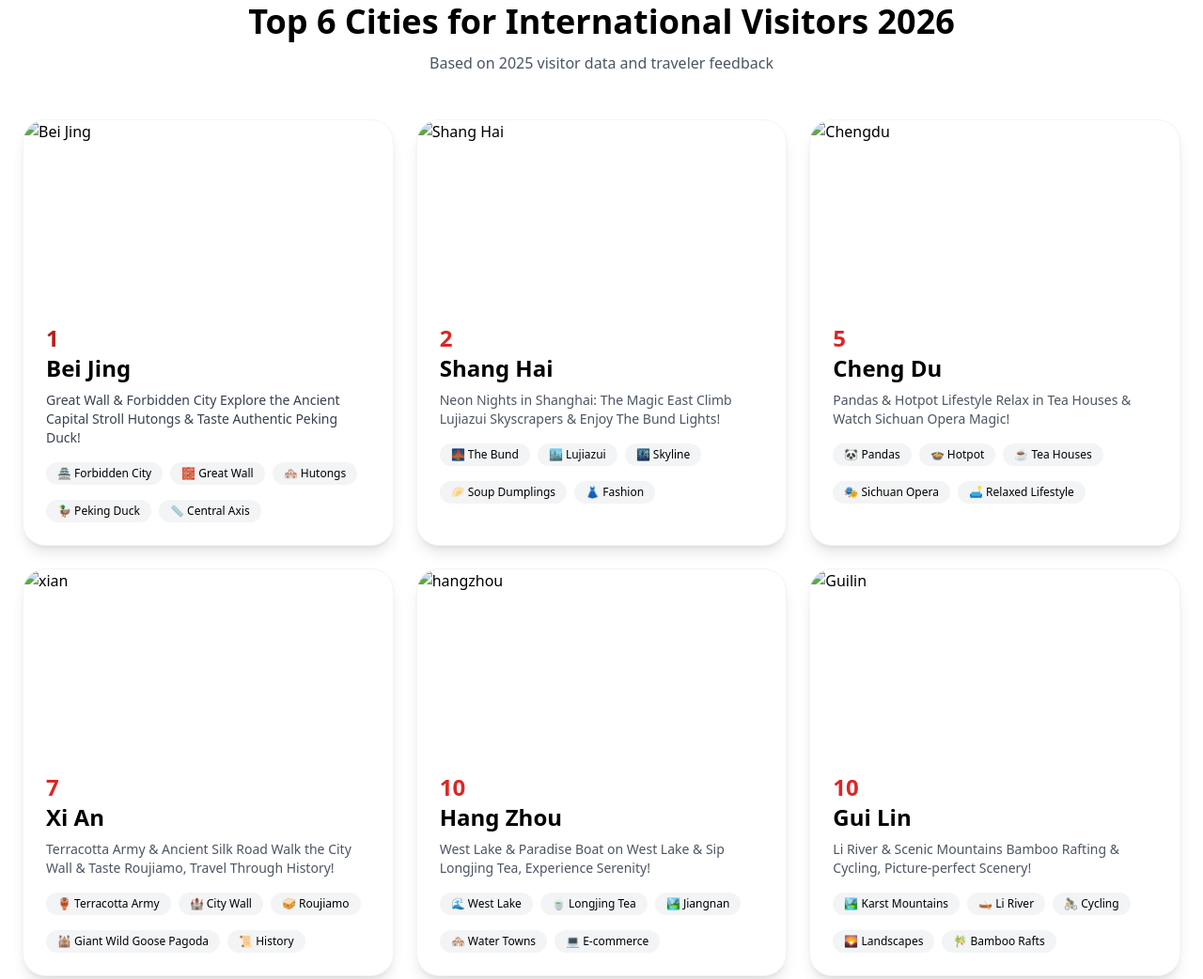
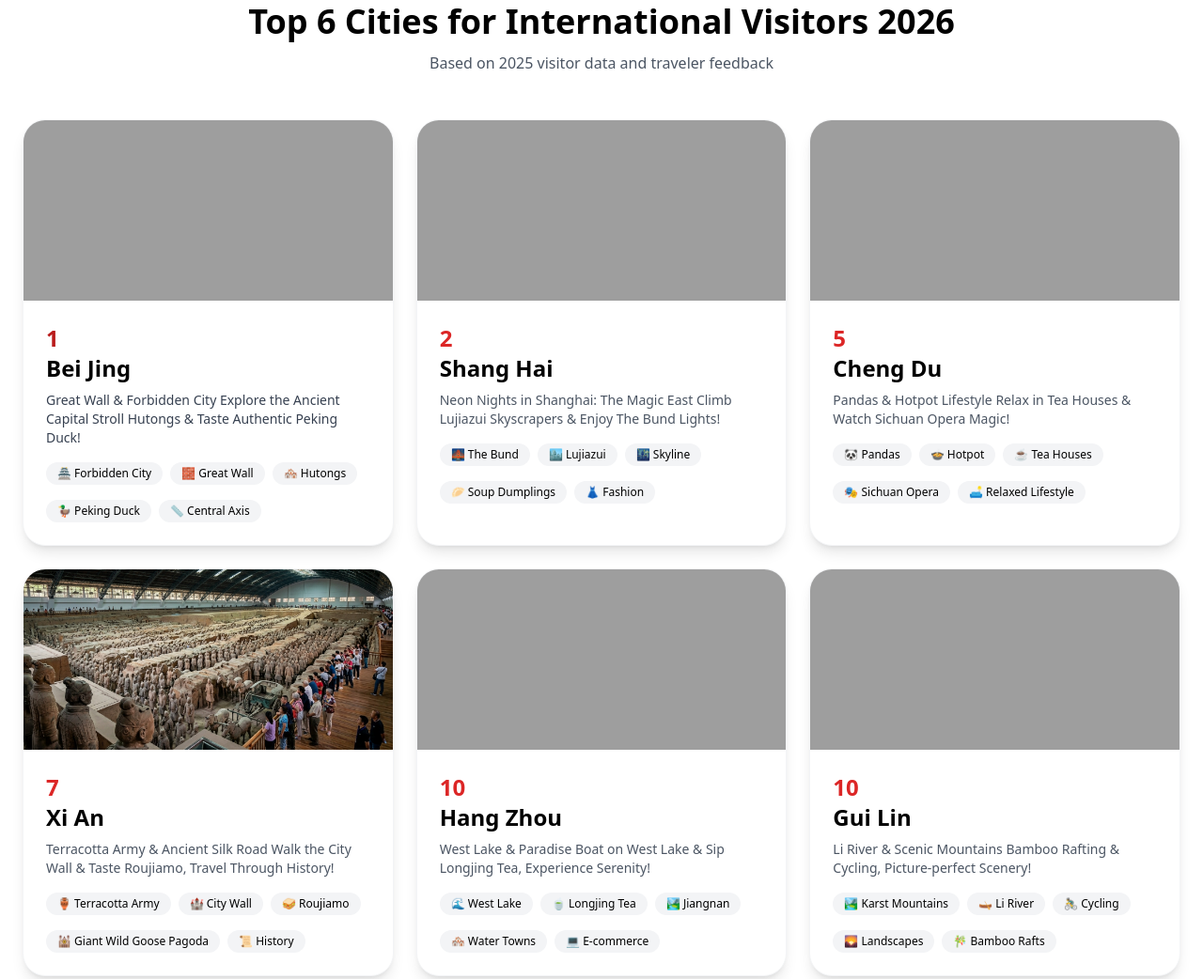
Before and after one commit to loyal2shrin/travelapp, a plain HTML site: page index.html in a window 1280 px wide. Shown: the part 937-1979 px from the top of the page at 94% size. Drawn offline with nearby package versions, Linux system fonts and the light colour scheme; the site is published under a folder, as on GitHub Pages, so addresses that start at the root find nothing.

Commit message:
Update index.html

```diff
--- a/index.html
+++ b/index.html
@@ -108,7 +108,7 @@
             <div class="grid grid-cols-1 md:grid-cols-2 lg:grid-cols-3 gap-6">
                 <!-- City 1 -->
                 <div class="bg-white rounded-3xl overflow-hidden shadow-lg card-hover border border-gray-100">
-                    <img src="../img/beijing.png" class="w-full h-48 object-cover" alt="Bei Jing">
+                    <img src="img/beijing.png" class="w-full h-48 object-cover" alt="Bei Jing">
                     <div class="p-6">
                         <div class="flex justify-between items-start">
                             <div>
@@ -133,7 +133,7 @@
 
                 <!-- City 2 -->
                 <div class="bg-white rounded-3xl overflow-hidden shadow-lg card-hover border border-gray-100">
-                    <img src="/img/shanghai.png" class="w-full h-48 object-cover" alt="Shang Hai">
+                    <img src="img/shanghai.png" class="w-full h-48 object-cover" alt="Shang Hai">
                     <div class="p-6">
                         <div class="flex justify-between items-start">
                             <div>
@@ -159,7 +159,7 @@ Climb Lujiazui Skyscrapers & Enjoy The Bund Lights!
 
                 <!-- City 3-5 (简略) -->
                 <div class="bg-white rounded-3xl overflow-hidden shadow-lg card-hover border border-gray-100">
-                    <img src="/img/chengdu.jpeg" class="w-full h-48 object-cover" alt="Chengdu">
+                    <img src="img/chengdu.jpeg" class="w-full h-48 object-cover" alt="Chengdu">
                     <div class="p-6">
                         <div><span class="text-red-600 font-bold text-2xl">5</span><h3 class="text-2xl font-semibold">Cheng Du</h3></div>
                         <p class="text-sm text-gray-600 mt-2">
@@ -179,7 +179,7 @@ Relax in Tea Houses & Watch Sichuan Opera Magic!
                 </div>
 
                 <div class="bg-white rounded-3xl overflow-hidden shadow-lg card-hover border border-gray-100">
-                    <img src="/img/xian.jpeg" class="w-full h-48 object-cover" alt="xian">
+                    <img src="img/xian.jpeg" class="w-full h-48 object-cover" alt="xian">
                     <div class="p-6">
                         <div><span class="text-red-600 font-bold text-2xl">7</span><h3 class="text-2xl font-semibold">Xi An</h3></div>
                         <p class="text-sm text-gray-600 mt-2">
@@ -199,7 +199,7 @@ Walk the City Wall & Taste Roujiamo, Travel Through History!
                 </div>
 
                 <div class="bg-white rounded-3xl overflow-hidden shadow-lg card-hover border border-gray-100">
-                    <img src="/img/hangzhou.jpeg" class="w-full h-48 object-cover" alt="hangzhou">
+                    <img src="img/hangzhou.jpeg" class="w-full h-48 object-cover" alt="hangzhou">
                     <div class="p-6">
                         <div><span class="text-red-600 font-bold text-2xl">10</span><h3 class="text-2xl font-semibold">Hang Zhou</h3></div>
                         <p class="text-sm text-gray-600 mt-2">
@@ -219,7 +219,7 @@ Boat on West Lake & Sip Longjing Tea, Experience Serenity!
                 </div>
 
                 <div class="bg-white rounded-3xl overflow-hidden shadow-lg card-hover border border-gray-100">
-                    <img src="/img/guiling.jpeg" class="w-full h-48 object-cover" alt="Guilin">
+                    <img src="img/guiling.jpeg" class="w-full h-48 object-cover" alt="Guilin">
                     <div class="p-6">
                         <div><span class="text-red-600 font-bold text-2xl">10</span><h3 class="text-2xl font-semibold">Gui Lin</h3></div>
                         <p class="text-sm text-gray-600 mt-2">
@@ -256,7 +256,7 @@ Bamboo Rafting & Cycling, Picture-perfect Scenery!
             <div class="grid md:grid-cols-2 lg:grid-cols-3 gap-8">
                 <!-- Itinerary Card -->
                 <div class="bg-white rounded-3xl overflow-hidden shadow-xl card-hover">
-                    <img src="/img/beijing_xian_shanghai.jpeg" class="w-full h-56 object-cover" alt="Golden Triangle">
+                    <img src="img/beijing_xian_shanghai.jpeg" class="w-full h-56 object-cover" alt="Golden Triangle">
                     <div class="p-8">
                         <div class="flex justify-between">
                             <span class="bg-amber-100 text-amber-700 text-xs font-bold px-4 py-2 rounded-3xl">Rank #1</span>
@@ -282,7 +282,7 @@ Bamboo Rafting & Cycling, Picture-perfect Scenery!
 
                 <!-- Repeat for other itineraries -->
                 <div class="bg-white rounded-3xl overflow-hidden shadow-xl card-hover">
-                    <img src="/img/chengdu_guiling_beijing.jpeg" class="w-full h-56 object-cover" alt="Panda">
+                    <img src="img/chengdu_guiling_beijing.jpeg" class="w-full h-56 object-cover" alt="Panda">
                     <div class="p-8">
                         <div class="flex justify-between">
                             <span class="bg-green-100 text-green-700 text-xs font-bold px-4 py-2 rounded-3xl">Rank #2</span>
@@ -303,7 +303,7 @@ Bamboo Rafting & Cycling, Picture-perfect Scenery!
                 </div>
 
                 <div class="bg-white rounded-3xl overflow-hidden shadow-xl card-hover">
-                    <img src="/img/shanghai_hangzhou_suzhou.jpeg" class="w-full h-56 object-cover" alt="Avatar">
+                    <img src="img/shanghai_hangzhou_suzhou.jpeg" class="w-full h-56 object-cover" alt="Avatar">
                     <div class="p-8">
                         <div class="flex justify-between">
                             <span class="bg-blue-100 text-blue-700 text-xs font-bold px-4 py-2 rounded-3xl">Rank #3</span>
```
